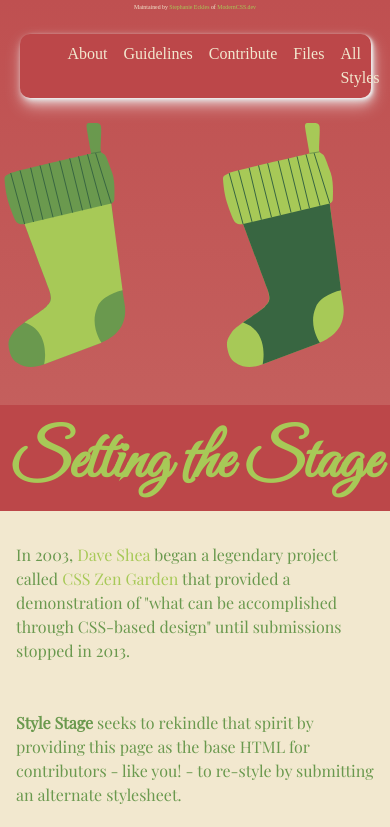
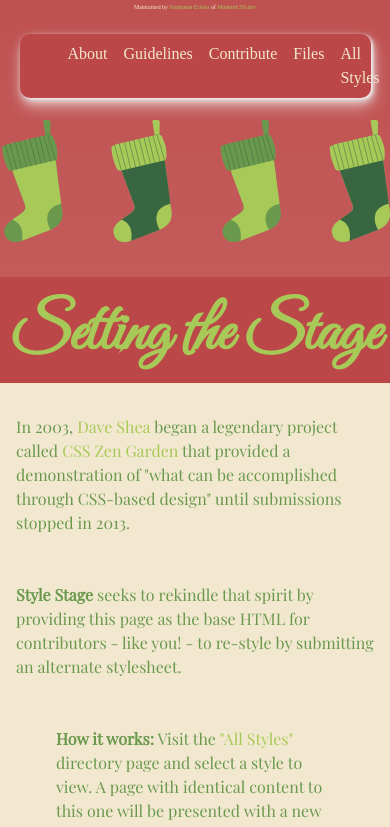
Before and after one commit to libbiethornton/stylestage-wdd331, a website: page public/index.html in a window 390 px wide. Shown: the part 241-1068 px from the top of the page. Drawn offline with nearby package versions, Linux system fonts and the light colour scheme.

Commit message:
svg responsiveness

```diff
--- a/sass/_stage.scss
+++ b/sass/_stage.scss
@@ -31,9 +31,13 @@
             display: block;
             content: '';
             background-image: url('ornament2.svg');
-            width: 600px;
-            height: 700px;
+            width: 300px;
+            height: 350px;
             animation: spin 10s linear infinite;
+            @media screen and (min-width: 920px ){
+                width: 600px;
+                height: 700px;
+            }
         }
 
         @keyframes spin {
@@ -121,8 +125,12 @@ nav::after{
     display: block;
     content: '';
     background-image: url('stockings.svg');
-    width: 1663px;
-    height: 256px;
+    width: 831px;
+    height: 128px;
+    @media screen and (min-width: 920px ){
+        width: 1663px;
+        height: 256px;
+    }
 }
 
 
```
Also changed, not shown: public/style.css.
